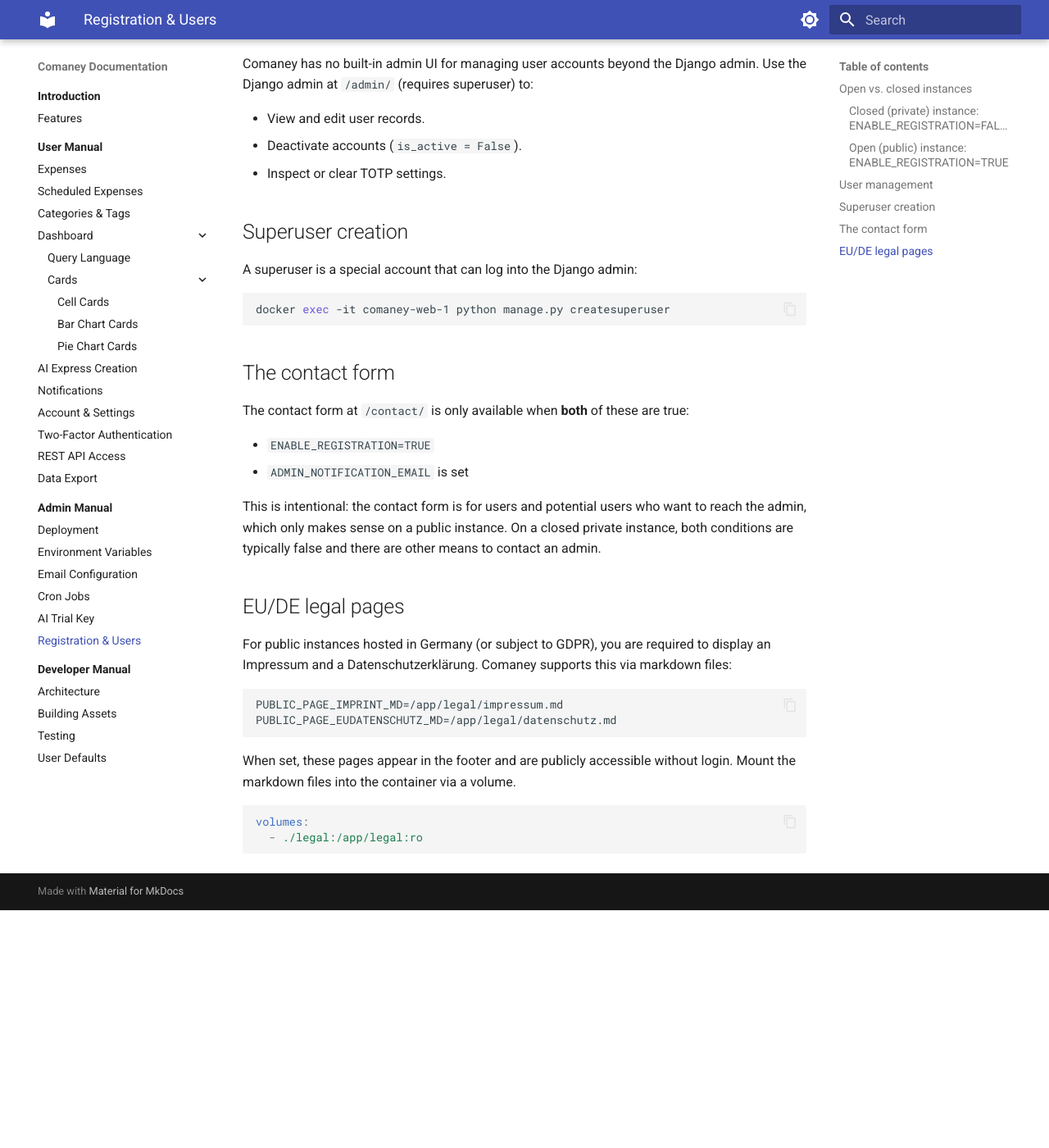
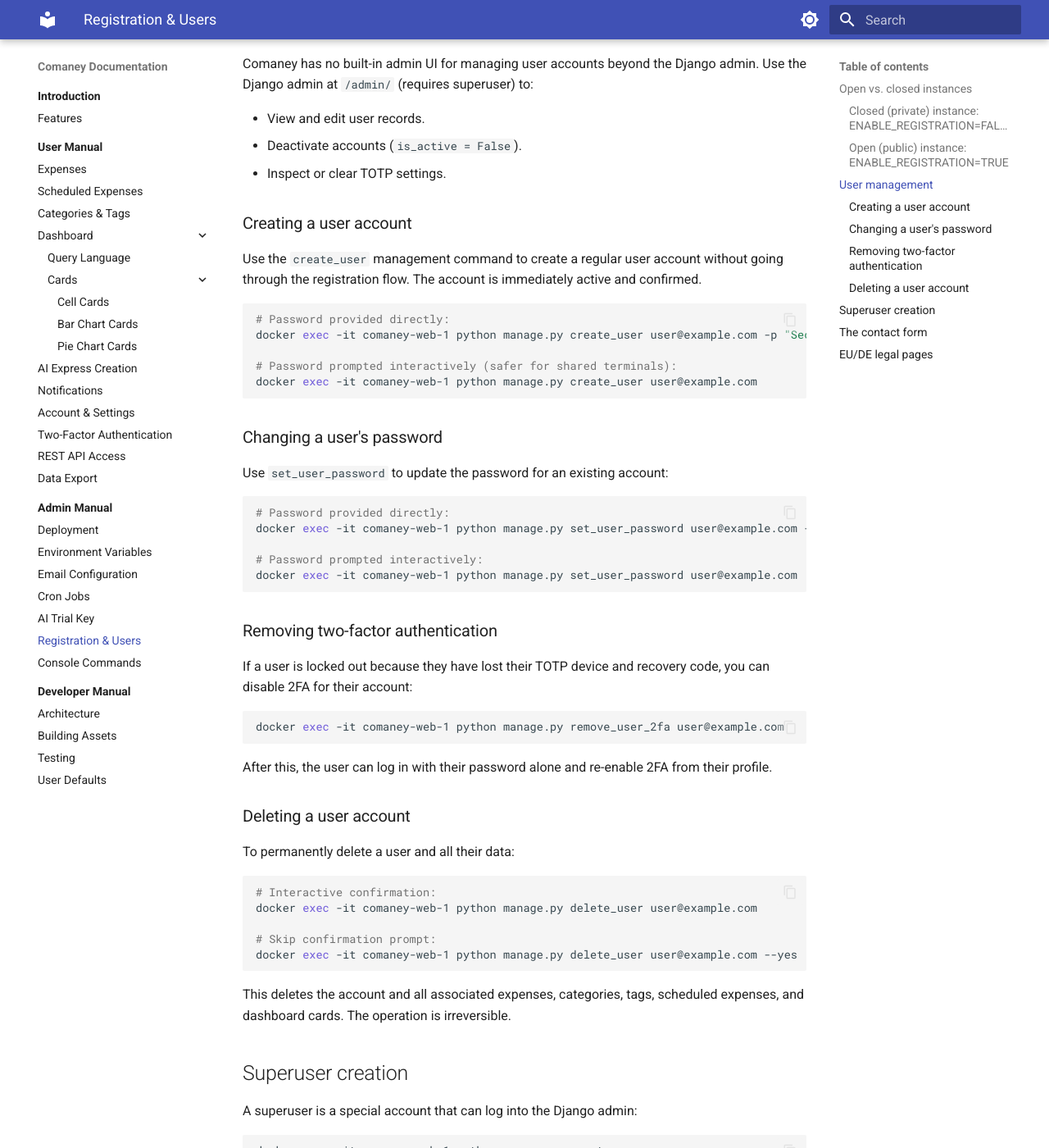
Before and after one commit to Leonetienne/Comaney, an MkDocs documentation site: the page built from docs/src/docs/admin-manual/registration.md, in a window 1280 px wide and 1400 px high, scrolled down 701 px. Shown: the whole window at 82% size. Built offline with MkDocs 1.6.1 and Material for MkDocs 9.7.7, drawn with Linux system fonts in a browser that asks for light colours; before the commit the page ends 1811 px from its top, so only the background shows below that.

Commit message:
docs: on management commands

````diff
--- a/docs/src/docs/admin-manual/registration.md
+++ b/docs/src/docs/admin-manual/registration.md
@@ -26,6 +26,54 @@
 - View and edit user records.
 - Deactivate accounts (`is_active = False`).
 - Inspect or clear TOTP settings.
+
+### Creating a user account
+
+Use the `create_user` management command to create a regular user account without going through the registration flow. The account is immediately active and confirmed.
+
+```bash
+# Password provided directly:
+docker exec -it comaney-web-1 python manage.py create_user user@example.com -p "SecurePassword123"
+
+# Password prompted interactively (safer for shared terminals):
+docker exec -it comaney-web-1 python manage.py create_user user@example.com
+```
+
+### Changing a user's password
+
+Use `set_user_password` to update the password for an existing account:
+
+```bash
+# Password provided directly:
+docker exec -it comaney-web-1 python manage.py set_user_password user@example.com -p "NewPassword456"
+
+# Password prompted interactively:
+docker exec -it comaney-web-1 python manage.py set_user_password user@example.com
+```
+
+### Removing two-factor authentication
+
+If a user is locked out because they have lost their TOTP device and recovery code, you can disable 2FA for their account:
+
+```bash
+docker exec -it comaney-web-1 python manage.py remove_user_2fa user@example.com
+```
+
+After this, the user can log in with their password alone and re-enable 2FA from their profile.
+
+### Deleting a user account
+
+To permanently delete a user and all their data:
+
+```bash
+# Interactive confirmation:
+docker exec -it comaney-web-1 python manage.py delete_user user@example.com
+
+# Skip confirmation prompt:
+docker exec -it comaney-web-1 python manage.py delete_user user@example.com --yes
+```
+
+This deletes the account and all associated expenses, categories, tags, scheduled expenses, and dashboard cards. The operation is irreversible.
 
 ## Superuser creation
 
--- a/docs/src/mkdocs.yml
+++ b/docs/src/mkdocs.yml
@@ -69,6 +69,7 @@
     - Cron Jobs: admin-manual/cron-jobs.md
     - AI Trial Key: admin-manual/ai-trial-key.md
     - Registration & Users: admin-manual/registration.md
+    - Console Commands: admin-manual/console-commands.md
   - Developer Manual:
     - Overview: dev-manual/index.md
     - Architecture: dev-manual/architecture.md
````
Also changed, not shown: CLAUDE.md (+6 -0 lines), docs/src/docs/admin-manual/console-commands.md (added, +117 -0 lines), docs/src/docs/admin-manual/deployment.md (+37 -1 lines), docs/src/docs/admin-manual/index.md (+2 -1 lines), README.md.
